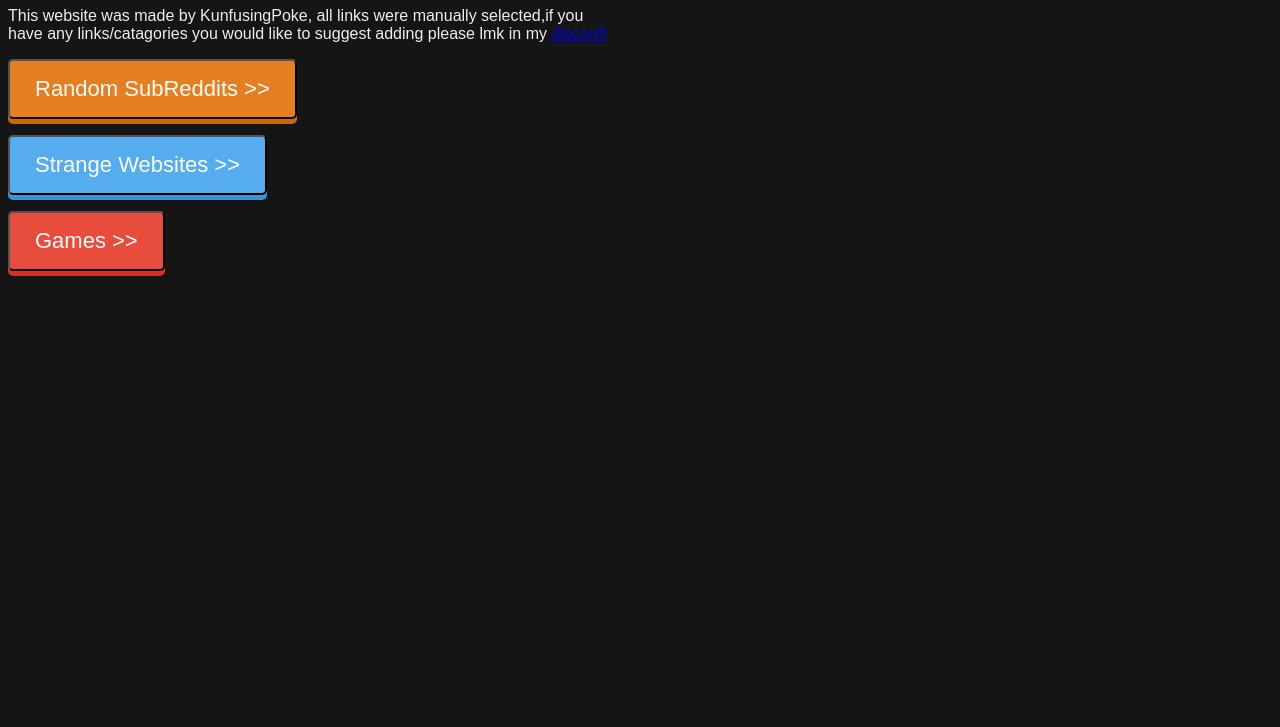
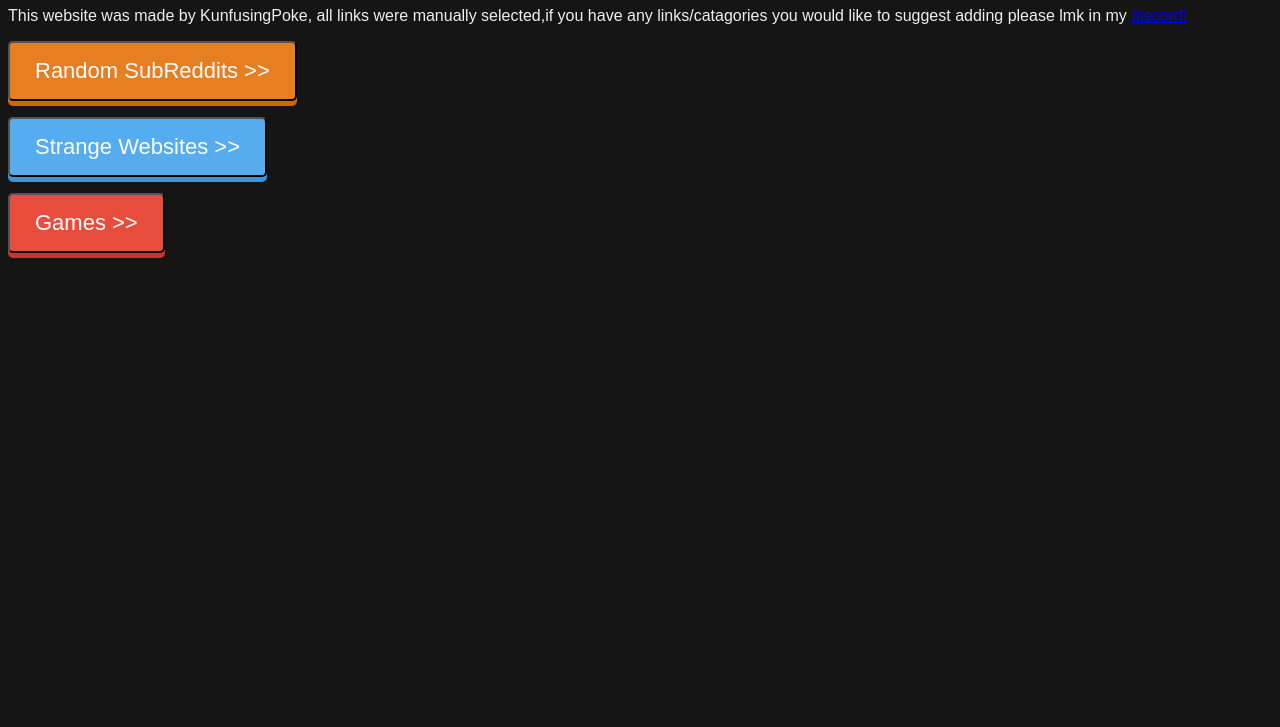
Before and after one commit to KunfusingPoke/KunfusingPoke.github.io-so_youre_bored, a plain HTML site: page index.html in a window 1280 px wide. Shown: the part 73-800 px from the top of the page. Drawn offline with Linux system fonts and the light colour scheme.

Commit message:
Update style.css

```diff
--- a/style.css
+++ b/style.css
@@ -2,7 +2,7 @@ body {
   background-color: #151515;
   color: #eee;
   height: 420px;
-  max-width: 600px;
+  width: auto;
   padding: 0;
 }
 
```
